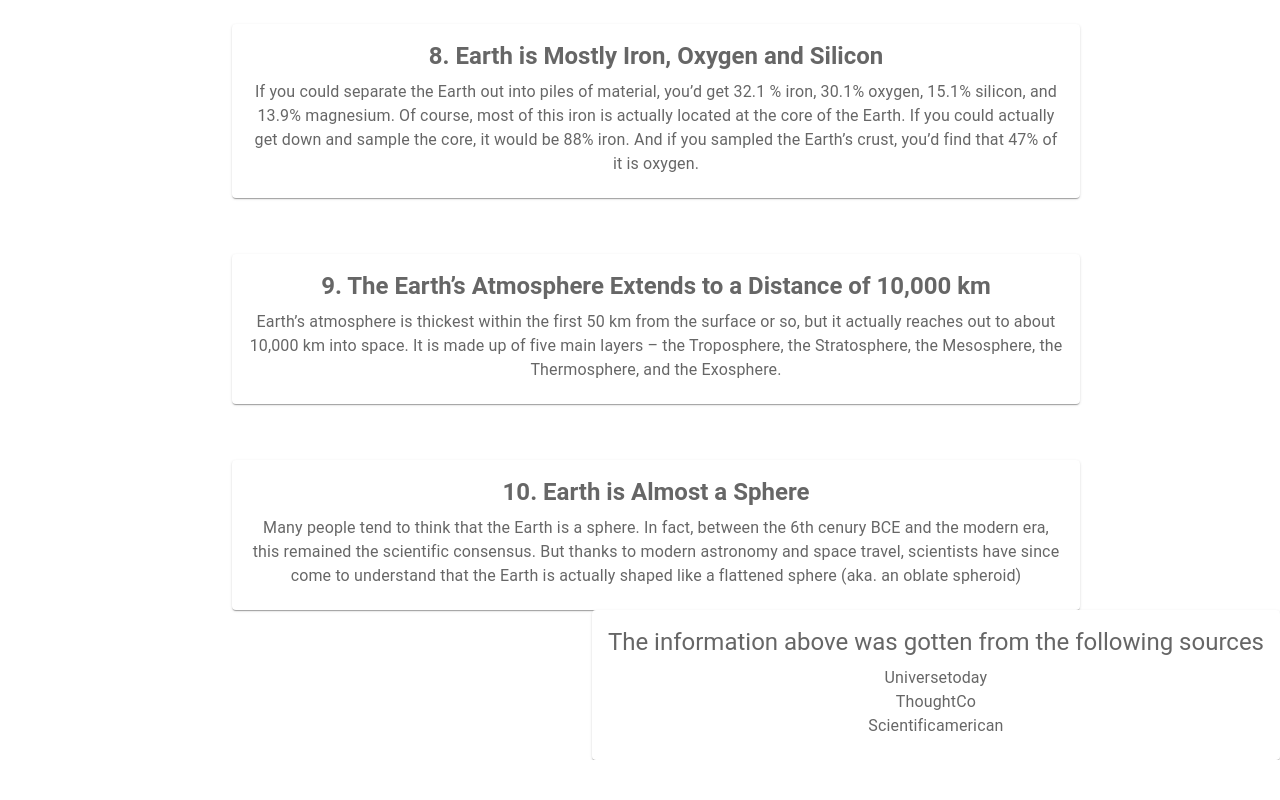
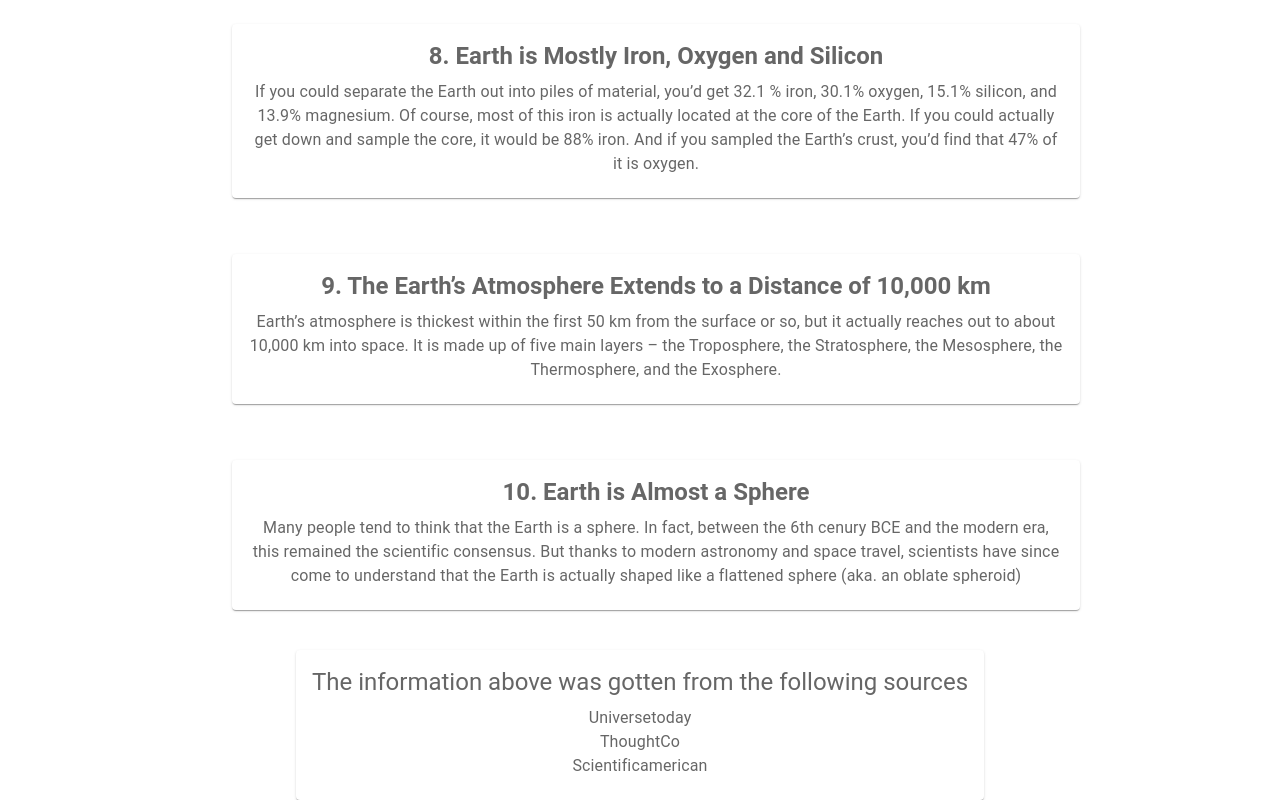
Before and after one commit to sangkamath/test-app, a React (Create React App) app: page /learn in a window 1280 px wide. Shown: the part 1538-2338 px from the top of the page. Before the commit the page ends 2298 px from the top, so only its background shows below. Built offline with nearby package versions, Linux system fonts and the light colour scheme.

Commit message:
Fixed credits spacing issue

```diff
--- a/src/component/Learn.js
+++ b/src/component/Learn.js
@@ -44,7 +44,7 @@ const Learn = (props) => {
                 Data && Data.map((credit, i) => {
                     return (
                         <div key={i}>
-                            <Grid container justifyContent="flex-end">
+                            <Grid container justifyContent="center" sx={{pt:5}}>
                                 <Item>
                                     <Typography variant="h5" gutterBottom component="div">
                                         The information above was gotten from the following sources
```
